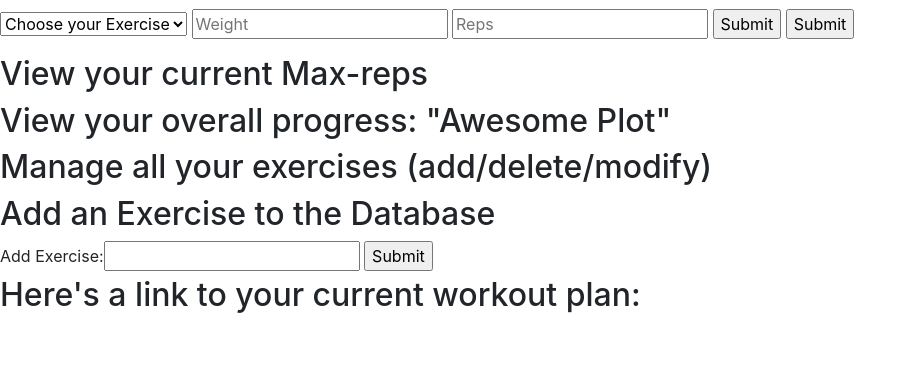
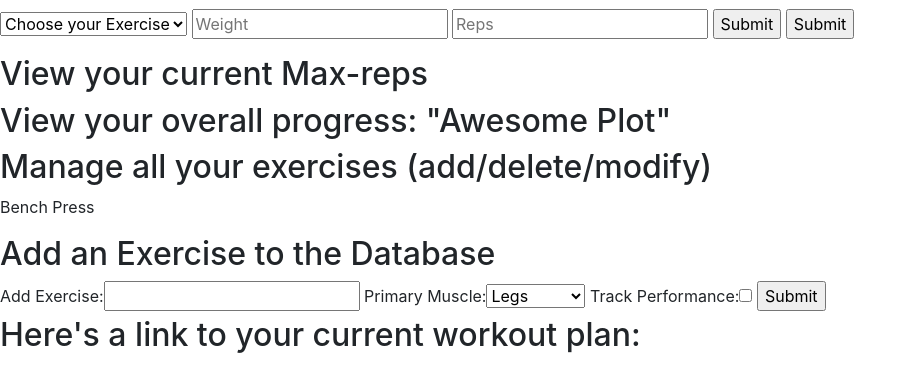
Before and after one commit to alexfuerst93/fitnessapp, a Django app: page /profile/ in a window 1280 px wide. Shown: the part 187-579 px from the top of the page, without its empty margins (0-917 px from the left). Run offline with Django 3.2, Linux system fonts and the light colour scheme; data comes from the database, SQL or seed files in the repository; some libraries are stand-ins or nearby versions.

Commit message:
started working on: enabling user to add an exercise

```diff
--- a/fitness_app/settings.py
+++ b/fitness_app/settings.py
@@ -11,6 +11,7 @@ https://docs.djangoproject.com/en/3.1/ref/settings/
 """
 
 from pathlib import Path
+import os
 
 # Build paths inside the project like this: BASE_DIR / 'subdir'.
 BASE_DIR = Path(__file__).resolve().parent.parent
@@ -119,3 +120,4 @@ USE_TZ = True
 # https://docs.djangoproject.com/en/3.1/howto/static-files/
 
 STATIC_URL = '/static/'
+STATIC_ROOT = os.path.join(BASE_DIR, 'static')
--- a/userprofile/forms.py
+++ b/userprofile/forms.py
@@ -2,9 +2,19 @@ from django import forms
 
 class CreateExercise(forms.Form):
     name_of_exercise = forms.CharField(label="Add Exercise", max_length=100)
-    #max_calc = forms.DecimalField(label="Enter your Max Value")
-    #track_perform = forms.BooleanField(label="Track Performance", required=False)
-    # timestamp is missing
+    muscle = forms.ChoiceField(label="Primary Muscle", choices = [
+        ("legs", "Legs"),
+        ("chest", "Chest"),
+        ("back", "Back"),
+        ("shoulders", "Shoulders"),
+        ("biceps", "Biceps"),
+        ("triceps", "Triceps"),
+        ("core", "Core"),
+        ("calves", "Calves")
+        ])
+    track = forms.BooleanField(label="Track Performance", required=False)
+    #max_value = forms.DecimalField(label="Enter your Max Value", required=False)
+    #timestamp = forms.DateTimeField(auto_now=False, auto_now_add=True) #should take the current date at creation, but take no updates
 
 # General information on forms: https://docs.djangoproject.com/en/3.2/topics/forms/
 # Specific field information: https://docs.djangoproject.com/en/3.2/ref/forms/fields/
--- a/userprofile/models.py
+++ b/userprofile/models.py
@@ -1,11 +1,11 @@
+from django.contrib.auth.models import User
 from django.db import models
 
 class Exercise_Pool(models.Model):
-    #user_id
+    user_id = models.ForeignKey(User, on_delete=models.CASCADE)
     title = models.CharField("Name of Exercise", max_length=100)
-    max_calc = models.BooleanField("Include in Max-Calculator", null=True, blank=True)
-    track_perform = models.BooleanField("Track Performance", null=True, blank=True)
-    # muscle group (for sorting purposes) --> Should be a dropdown!
+    muscle = models.CharField("Name of Musclegroup", max_length=50)
+    track_perform = models.CharField(max_length=5)
 
     def __str__(self):
         return self.title
--- a/userprofile/templates/userprofile/profile.html
+++ b/userprofile/templates/userprofile/profile.html
@@ -28,6 +28,9 @@
 
 <h2>Manage all your exercises (add/delete/modify)</h2>
 
+{% for exercise in exercises %}
+<p>{{ exercise.title }}</p>
+{% endfor %}
 
 <h2>Add an Exercise to the Database</h2>
 <form action="{% url 'profile' %}" method="POST">
--- a/userprofile/views.py
+++ b/userprofile/views.py
@@ -46,7 +46,10 @@ def profile(request):
 
     elif "added_exercise" in request.POST:
         print(request.POST)
-        exercises.create(title=request.POST["name_of_exercise"])
+        if request.POST["track"]: #bug
+            exercises.create(user_id=request.user, title=request.POST["name_of_exercise"], muscle=request.POST["muscle"], track_perform="yes")
+        else:
+            exercises.create(user_id=request.user, title=request.POST["name_of_exercise"], muscle=request.POST["muscle"], track_perform="no")
         return render(request, "userprofile/profile.html", {"exercises" : exercises, "form" : add_exercise})
 
         # def calc(reps, weight):
```
Also changed, not shown: db.sqlite3, userprofile/migrations/0001_initial.py, userprofile/migrations/0002_auto_20211106_1717.py (deleted), userprofile/migrations/0003_auto_20211106_1719.py (deleted), userprofile/migrations/0004_maxvalue.py (deleted).
